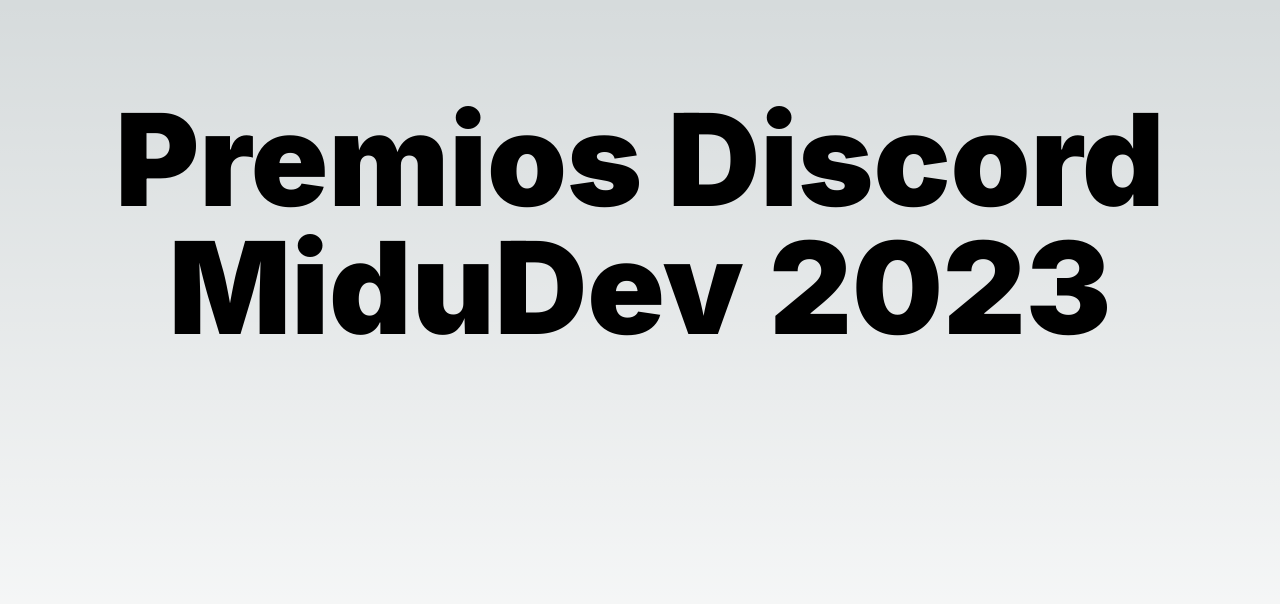
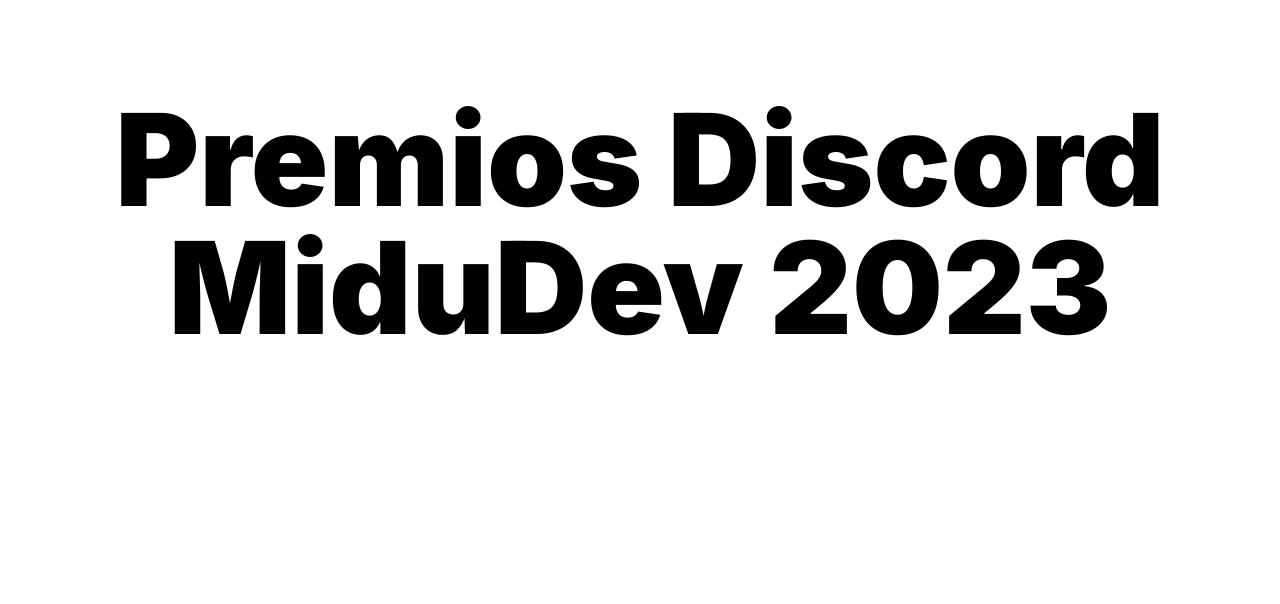
Before and after one commit to GeraAlcantara/Votaciones_Premios_Front_end, a Next.js app: page / in a window 1280 px wide. Shown: the top 604 px of the page. Built offline with nearby package versions, Linux system fonts and the light colour scheme.

Commit message:
🌈: added colorscheme to TailwindCSS config

```diff
--- a/app/globals.css
+++ b/app/globals.css
@@ -1,27 +1,3 @@
 @tailwind base;
 @tailwind components;
 @tailwind utilities;
-
-:root {
-  --foreground-rgb: 0, 0, 0;
-  --background-start-rgb: 214, 219, 220;
-  --background-end-rgb: 255, 255, 255;
-}
-
-@media (prefers-color-scheme: dark) {
-  :root {
-    --foreground-rgb: 255, 255, 255;
-    --background-start-rgb: 0, 0, 0;
-    --background-end-rgb: 0, 0, 0;
-  }
-}
-
-body {
-  color: rgb(var(--foreground-rgb));
-  background: linear-gradient(
-      to bottom,
-      transparent,
-      rgb(var(--background-end-rgb))
-    )
-    rgb(var(--background-start-rgb));
-}
--- a/app/layout.tsx
+++ b/app/layout.tsx
@@ -17,7 +17,7 @@
 }) {
   return (
     <html lang="es">
-      <body className={inter.className}>{children}</body>
+      <body className={`${inter.className} bg-brand-light text-brand-dark dark:bg-brand-dark dark:text-brand-light`}>{children}</body>
     </html>
   );
 }
--- a/tailwind.config.ts
+++ b/tailwind.config.ts
@@ -13,6 +13,16 @@
         'gradient-conic':
           'conic-gradient(from 180deg at 50% 50%, var(--tw-gradient-stops))',
       },
+      theme: {
+        colors: {
+          'brand-light': '#F7F1F9',
+          'brand-dark': '#000000',
+          'brand-yellow': '#D3F527',
+          'brand-orange': '#FF930F',
+          'brand-purple': '#4A28F2',
+          'brand-lila': '#A998F8',
+        },
+      },
     },
   },
   plugins: [],
```
